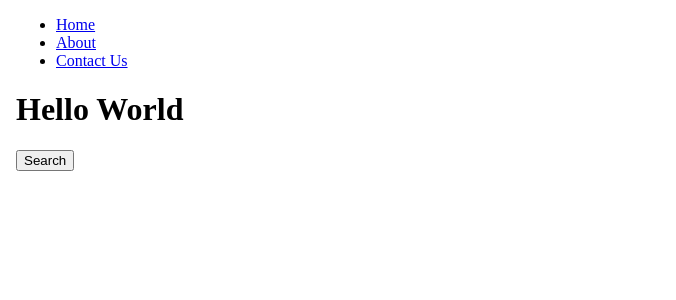
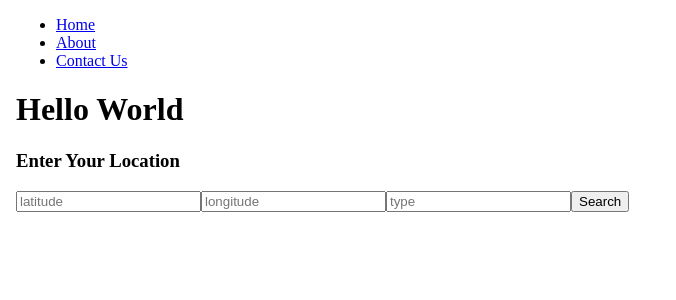
Before and after one commit to awb8593/AllTheSmallBusinesses, an Angular app in the folder demo/smallbusiness-ui/: page / in a window 1280 px wide. Shown: the top 300 px of the page, without its empty margins (0-676 px from the left). Built offline with nearby package versions, Linux system fonts and the light colour scheme.

Commit message:
finished input

```diff
--- a/demo/smallbusiness-ui/src/app/app.component.ts
+++ b/demo/smallbusiness-ui/src/app/app.component.ts
@@ -12,7 +12,7 @@ import * as Console from "console";
   styleUrls: ['./app.component.css']
 })
 export class AppComponent {
-
+  title = 'smallbusiness-ui'
   httpOptions = {
     headers: new HttpHeaders({ 'Content-Type': 'application/json' })
   }
--- a/demo/smallbusiness-ui/src/app/business.service.ts
+++ b/demo/smallbusiness-ui/src/app/business.service.ts
@@ -13,7 +13,7 @@ export class BusinessService {
 
   constructor(private http: HttpClient) { }
 
-  getLocalBusinesses(latitude: number, longitude: number, type: string) {
+  getLocalBusinesses(latitude: string, longitude: string, type: string) {
     return this.http.get(this.apiURL+type+"&userLocation="+latitude+","+longitude+"&key=AnR4Khwxo4KxF35XmhzvhQZghYq8NqhqvB1Akf8kWkOj4c3kzINYy2GbQP1YkSpD")
   }
 
--- a/demo/smallbusiness-ui/src/app/search/search.component.html
+++ b/demo/smallbusiness-ui/src/app/search/search.component.html
@@ -35,8 +35,13 @@
   <router-outlet></router-outlet>
 
   <h1>Hello World</h1>
+  <h3>Enter Your Location</h3>
+  <input type="number" id="latitude" name="latitude" placeholder="latitude" #latitude>
+  <input type="number" id="longitude" name="longitude" placeholder="longitude" #longitude>
+  <input type="text" id="type" name="type" placeholder="type" #type>
 
-  <button (click)="getLocalBusinesses(40.333708, -75.637408, 'coffee')">Search</button>
+
+  <button (click)="getLocalBusinesses(latitude.value, longitude.value, type.value)">Search</button>
 
   <div *ngFor="let business of localCompanies">
     <div class="businessView">
--- a/demo/smallbusiness-ui/src/app/search/search.component.ts
+++ b/demo/smallbusiness-ui/src/app/search/search.component.ts
@@ -35,9 +35,10 @@ export class SearchComponent {
    * @param longitude user's longitude
    * @param type the type of business they want to find (ex: coffee)
    */
-  getLocalBusinesses(latitude: number, longitude: number, type: string): void { // Observable<Business>[]
+  getLocalBusinesses(latitude: string, longitude: string, type: string): void { // Observable<Business>[]
     //return fetch(this.apiURL + type + this.userLocation + latitude + ',' + longitude + this.key)
     //  .then(response => response.json()).then(.json => console.log(json))
+    this.localCompanies = new Array<Business>()
     console.log(this.apiURL + type + this.userLocation);
     console.log(latitude + ',' + longitude + this.key)
     var results = Array<string>
```
